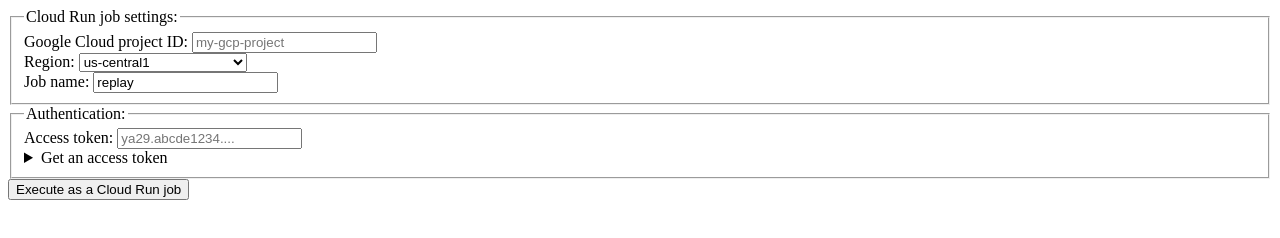
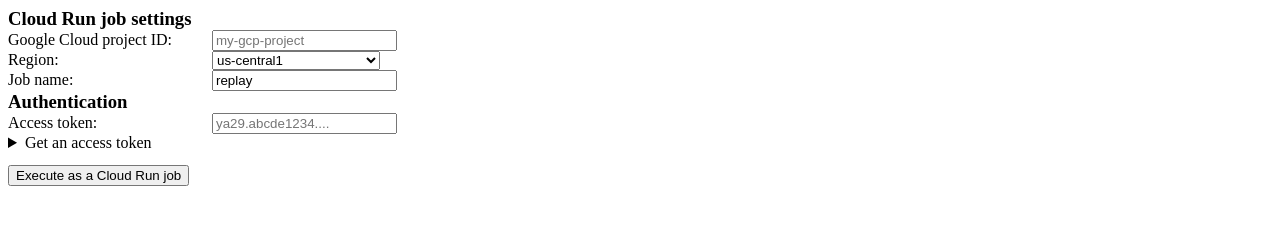
Before and after one commit to steren/cloud-run-replay, a browser extension: page chrome-extension/Replay.html in a window 1280 px wide. Drawn offline with Linux system fonts and the light colour scheme.

Commit message:
Nicer form #11

```diff
--- a/chrome-extension/Replay.html
+++ b/chrome-extension/Replay.html
@@ -4,6 +4,37 @@
     #recording {
       /* In this example, we render long JSON strings which don't wrap automatically. Depending on your extension this should not be needed. */
       word-wrap: break-word;
+    }
+
+    label {
+      display: inline-block;
+      width: 200px;
+    }
+
+    fieldset {
+      border-style: none;
+      margin-inline-start: 0;
+      margin-inline-end: 0;
+      padding-block-start: 0;
+      padding-inline-start: 0;
+      padding-inline-end: 0;
+      padding-block-end: 0;
+    }
+
+    legend {
+      display: block;
+      font-size: 1.17em;
+      font-weight: bold;
+      padding-inline-start: 0;
+      padding-inline-end: 0;
+    }
+
+    form {
+      width: 50%;
+    }
+
+    input[type="submit"] {
+      margin-top: 1em;
     }
 
     @media (prefers-color-scheme: dark) {
@@ -25,8 +56,9 @@
 </head>
 <body>
   <form>
+
     <fieldset>
-      <legend>Cloud Run job settings:</legend>
+      <legend>Cloud Run job settings</legend>
       <label for="project">Google Cloud project ID:</label> <input name="project" id="project" placeholder="my-gcp-project" required><br/>
       <label for="region">Region:</label>
       <select name="region" id="region" required>
@@ -71,8 +103,9 @@
       </select><br/>
       <label for="name">Job name:</label> <input name="name" id="name" value="replay" placeholder="replay"><br/>
     </fieldset>
+
     <fieldset>
-      <legend>Authentication:</legend>
+      <legend>Authentication</legend>
       <label for="name">Access token:</label> <input name="token" id="token" placeholder="ya29.abcde1234...." required>
       <details>
         <summary>Get an access token</summary>
@@ -88,10 +121,20 @@
       <p>Note: The copied access token is only valid for a short amount of time. You will need to repeat this operation.</p>
       </details>
     </fieldset>
+
+    <!-- <details>
+      <summary>Advanced settings</summary>
+      <fieldset>
+        <label for="image">Replayer container image:</label> <input name="image" id="image" value="steren/chrome-replayer" placeholder="repo/image:tag"><br/>
+        <label for="bucket">Cloud Storage bucket name:</label> <input name="bucket" id="bucket" placeholder="my-bucket"> <span>(leave empty for default)</span> <br/>
+      </fieldset>
+    </details> -->
+
     <input type="submit" value="Execute as a Cloud Run job">
   </form>
 
   <p id="status"></p>
+  <!-- <progress id="progress"></progress><br/> -->
   <ol id="log"></ol>
 
   <p id="link"></p>
```
